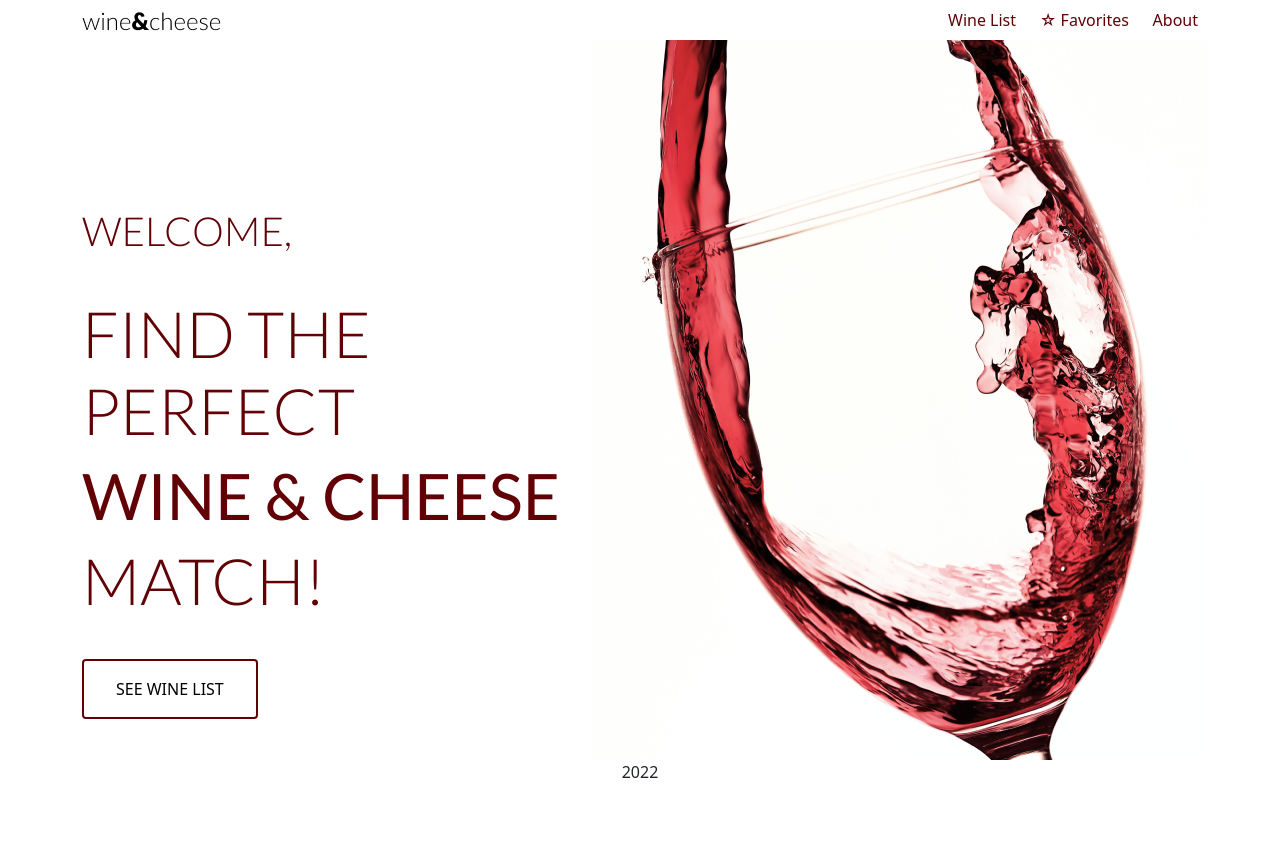
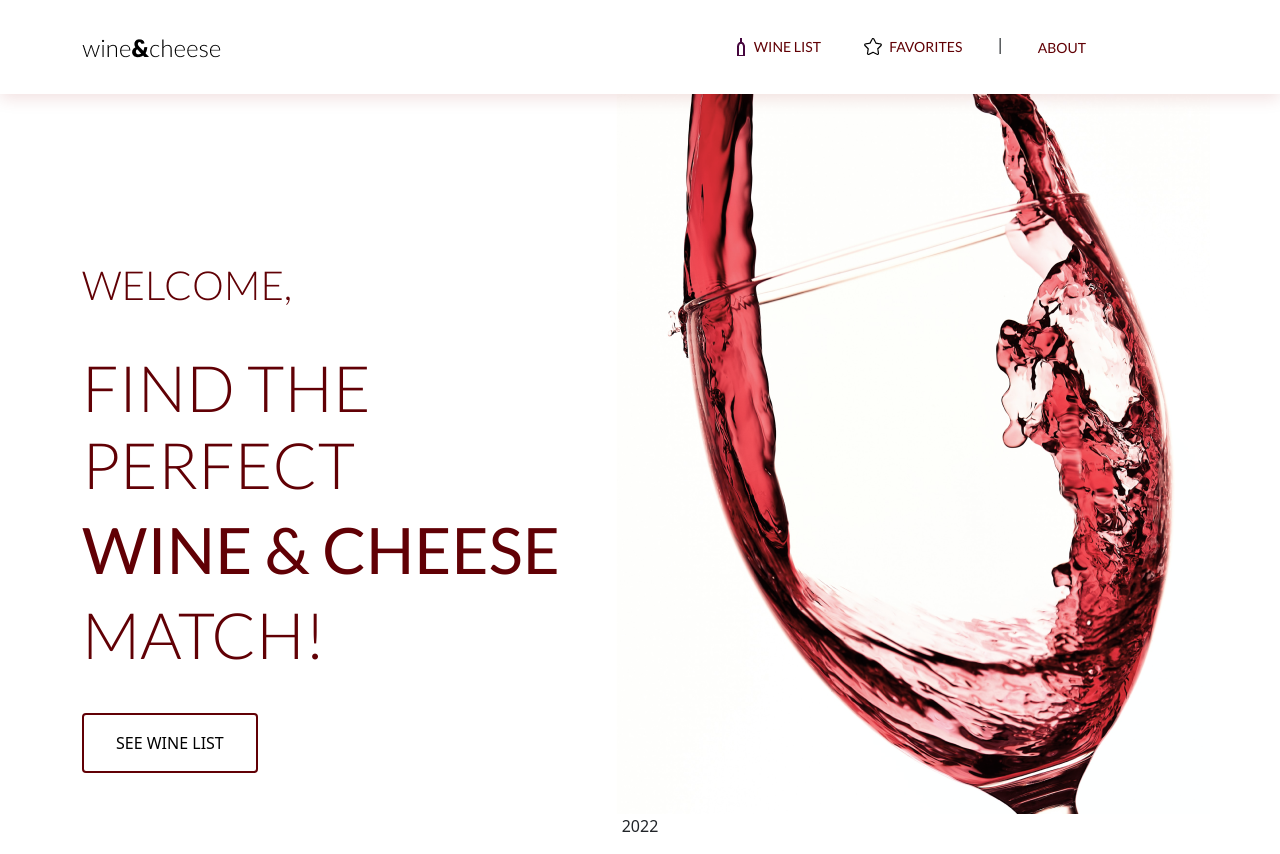
Before and after one commit to jucimeiresilva/wine-and-cheese-matcher, a React (Create React App) app: page / in a window 1280 px wide. Before the commit the page ends 800 px from the top, so only its background shows below. Built offline with nearby package versions, Linux system fonts and the light colour scheme.

Commit message:
home estilizada - ainda falta o link ativo do NavLink

```diff
--- a/src/App.css
+++ b/src/App.css
@@ -61,3 +61,7 @@ h3 {
   text-decoration: none;
   color: var(--fontColor);
 }
+
+.link:hover {
+  color: var(--fontColor);
+}
--- a/src/components/Home.css
+++ b/src/components/Home.css
@@ -3,7 +3,7 @@
   height: 90vh;
   background-image: url("../assets/wine&cheeseHomebg.png");
   background-repeat: no-repeat;
-  background-position: 100%;
+  background-position: 105%;
 }
 
 .home-bg{
--- a/src/components/Home.js
+++ b/src/components/Home.js
@@ -21,7 +21,6 @@ const Home = () => {
             <button className="wine-list-btn"> SEE WINE LIST</button>
           </Link>
         </div>
-        <div className="home-bg"></div>
       </div>
     </>
   );
--- /dev/null
+++ b/src/components/Navbar.css
@@ -0,0 +1,55 @@
+.navbar{
+  height: 94px;
+  box-shadow: 0px 4px 16px rgba(149, 0, 7, 0.13);
+}
+
+.nav-links{
+  width: 373px;
+  margin: 0px 7rem;
+}
+.nav-links > p{
+  margin-top: 10px;
+}
+
+.nav-wine{
+  text-align: end;
+  width: 108px;
+  height: 18px;
+  background-image: url("../assets/wine=off.png");
+  background-repeat: no-repeat;
+  background-position: 15%;
+}
+
+.nav-wine:hover{
+  text-align: end;
+  width: 108px;
+  background-image: url("../assets/wine=on.png");
+  background-repeat: no-repeat;
+  background-position: 15%;
+  text-decoration: underline solid 3px var(--fontColor);
+  text-underline-offset: 2.4rem;
+}
+
+.nav-fav{
+  text-align: end;
+  width: 108px;
+  height: 18px;
+  background-image: url("../assets/Property\ 1=off.png");
+  background-repeat: no-repeat;
+  background-position: 2% ;
+}
+
+.nav-fav:hover{
+  text-align: end;
+  width: 108px;
+  background-image: url("../assets/Property\ 1=on.png");
+  background-repeat: no-repeat;
+  background-position: 2%;
+  text-decoration: underline solid 3px var(--fontColor);
+  text-underline-offset: 2.4rem;
+}
+
+.nav-about:hover{
+  text-decoration: underline solid 3px var(--fontColor);
+  text-underline-offset: 2.4rem;
+}
--- a/src/components/Navbar.js
+++ b/src/components/Navbar.js
@@ -1,24 +1,27 @@
-import React from 'react';
-import {NavLink} from "react-router-dom";
-import logo from '../assets/wine&cheese.png'
-
+import React from "react";
+import { NavLink } from "react-router-dom";
+import logo from "../assets/wine&cheese.png";
+import "./Navbar.css";
 
 const NavBar = () => {
   return (
-        <nav className='navbar'>
-            <div className='container'>
+    <nav className="navbar">
+      <div className="container d-flex align-items-center">
+        <div>
           <NavLink to="/" className="link">
-                    <img className='logo' src={logo} alt="site logo"/>
+            <img className="logo" src={logo} alt="site logo" />
           </NavLink>
-                <div className='nav-links d-flex justify-content-between' style={{width:"250px"}}>
-                <NavLink to='/wines' className="link">
-                    Wine List
+        </div>
+        <div className="nav-links d-flex justify-content-between align-items-center">
+          <NavLink to="/wines" className="link">
+            <div className="nav-wine subtitle">Wine List</div>
           </NavLink>
-                <NavLink to='/favorites' className="link">
-                    ☆ Favorites
+          <NavLink to="/favorites" className="link ">
+            <div className="nav-fav subtitle">Favorites</div>
           </NavLink>
-                <NavLink to='/about' className='link'>
-                    About
+          <p> | </p>
+          <NavLink to="/about" className="link subtitle">
+            <div className="nav-about">About</div>
           </NavLink>
         </div>
       </div>
```
Also changed, not shown: src/assets/wine=off.png (added), src/assets/wine=on.png (added). Lines whose indentation alone changed are shown as unchanged.
